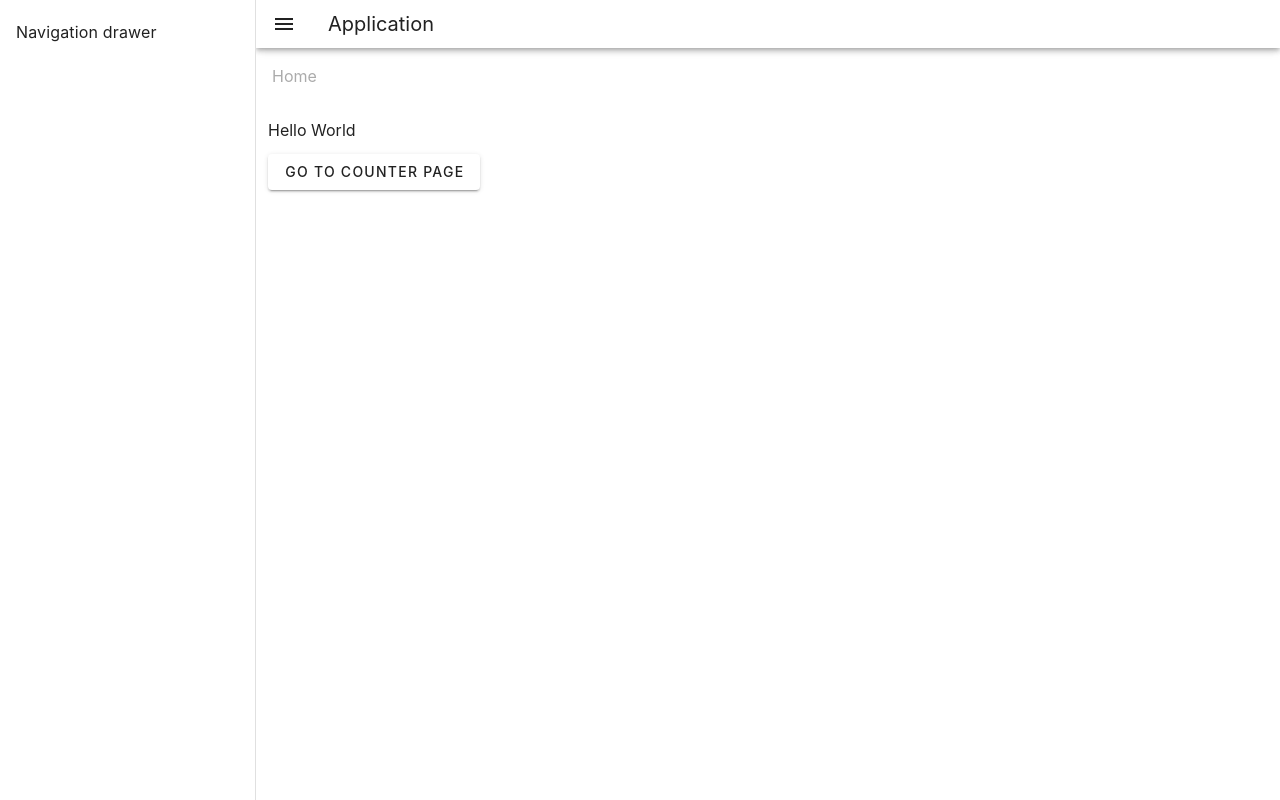
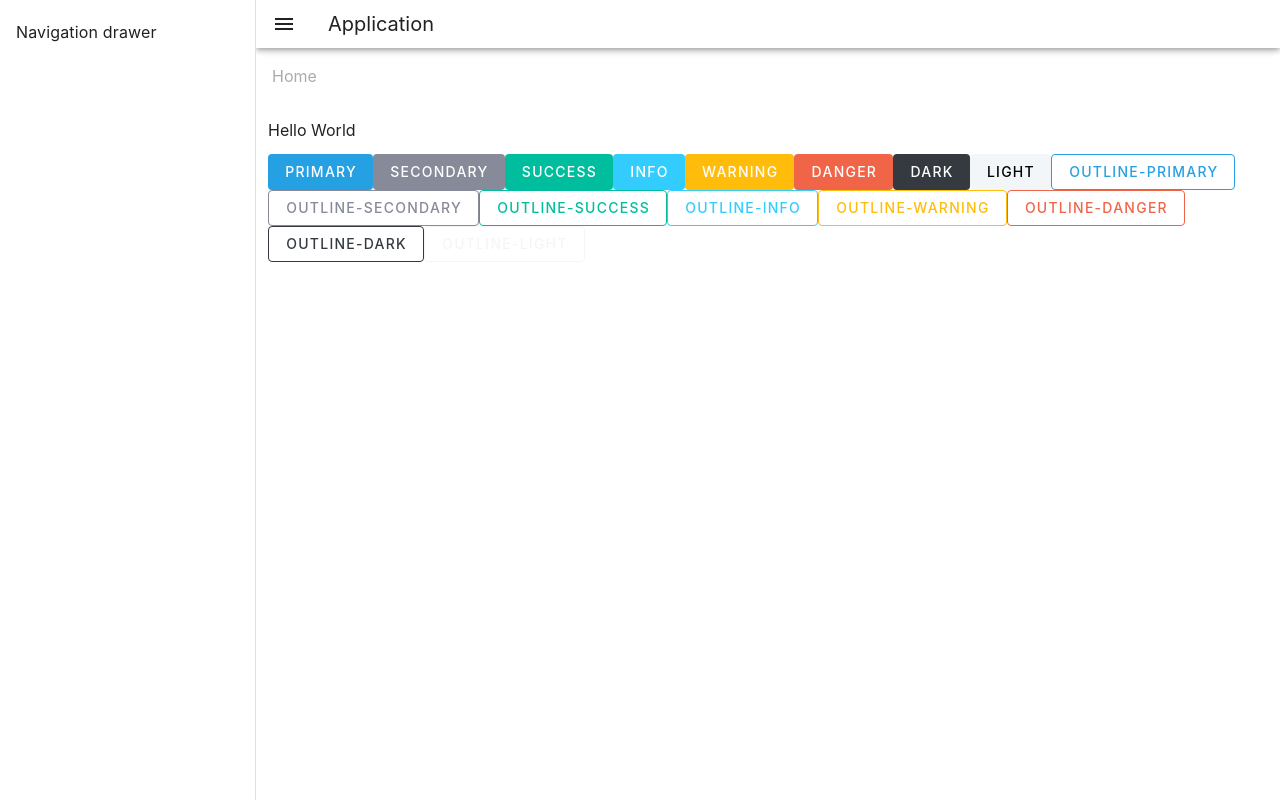
Before and after one commit to tuongdm157/Vue, a Vue app: page / in a window 1280 px wide. Built offline with nearby package versions, Linux system fonts and the light colour scheme.

Commit message:
create common button

```diff
--- a/package.json
+++ b/package.json
@@ -19,6 +19,7 @@
   "devDependencies": {
     "@types/node": "^18.15.11",
     "@vitejs/plugin-vue": "^4.0.0",
+    "sass": "^1.75.0",
     "typescript": "^4.9.3",
     "vite": "^4.1.0",
     "vue-tsc": "^1.0.24"
--- /dev/null
+++ b/src/components/BButton.vue
@@ -0,0 +1,186 @@
+<script setup lang="ts">
+defineProps<{
+  variant:
+    | "primary"
+    | "secondary"
+    | "success"
+    | "info"
+    | "warning"
+    | "danger"
+    | "dark"
+    | "light"
+    | "outline-primary"
+    | "outline-secondary"
+    | "outline-success"
+    | "outline-info"
+    | "outline-warning"
+    | "outline-danger"
+    | "outline-dark"
+    | "outline-light";
+}>();
+</script>
+
+<template>
+  <v-btn :class="`btn btn--${variant}`">{{ variant }}</v-btn>
+</template>
+
+<style scoped lang="scss">
+.btn {
+  box-shadow: none;
+}
+
+.btn--primary {
+  background-color: var(--primary);
+  color: white;
+
+  &:hover {
+    color: white;
+    background-color: var(--primary-hover);
+  }
+}
+
+.btn--secondary {
+  background-color: var(--secondary);
+  color: white;
+
+  &:hover {
+    color: white;
+    background-color: var(--secondary-hover);
+  }
+}
+
+.btn--success {
+  background-color: var(--success);
+  color: white;
+
+  &:hover {
+    color: white;
+    background-color: var(--success-hover);
+  }
+}
+
+.btn--info {
+  background-color: var(--info);
+  color: white;
+
+  &:hover {
+    color: white;
+    background-color: var(--info-hover);
+  }
+}
+
+.btn--warning {
+  background-color: var(--warning);
+  color: white;
+
+  &:hover {
+    color: white;
+    background-color: var(--warning-hover);
+  }
+}
+
+.btn--danger {
+  background-color: var(--danger);
+  color: white;
+
+  &:hover {
+    color: white;
+    background-color: var(--danger-hover);
+  }
+}
+
+.btn--dark {
+  background-color: var(--dark);
+  color: white;
+}
+
+.btn--light {
+  background-color: var(--light);
+  color: black;
+
+  &:hover {
+    color: white;
+    background-color: var(--light-hover);
+  }
+}
+
+.btn--outline-primary {
+  border: var(--btn-border-width) solid var(--primary);
+  color: var(--primary);
+
+  &:hover {
+    color: white;
+    background-color: var(--primary-hover);
+  }
+}
+
+.btn--outline-secondary {
+  border: var(--btn-border-width) solid var(--secondary);
+  color: var(--secondary);
+
+  &:hover {
+    color: white;
+    background-color: var(--secondary-hover);
+  }
+}
+
+.btn--outline-success {
+  border: var(--btn-border-width) solid var(--success);
+  color: var(--success);
+
+  &:hover {
+    color: white;
+    background-color: var(--success-hover);
+  }
+}
+
+.btn--outline-info {
+  border: var(--btn-border-width) solid var(--info);
+  color: var(--info);
+
+  &:hover {
+    color: white;
+    background-color: var(--info-hover);
+  }
+}
+
+.btn--outline-warning {
+  border: var(--btn-border-width) solid var(--warning);
+  color: var(--warning);
+
+  &:hover {
+    color: white;
+    background-color: var(--warning-hover);
+  }
+}
+
+.btn--outline-danger {
+  border: var(--btn-border-width) solid var(--danger);
+  color: var(--danger);
+
+  &:hover {
+    color: white;
+    background-color: var(--danger-hover);
+  }
+}
+
+.btn--outline-dark {
+  border: var(--btn-border-width) solid var(--dark);
+  color: var(--dark);
+
+  &:hover {
+    color: white;
+    background-color: var(--dark);
+  }
+}
+
+.btn--outline-light {
+  border: var(--btn-border-width) solid var(--light);
+  color: var(--light);
+
+  &:hover {
+    color: black;
+    background-color: var(--light);
+  }
+}
+</style>
--- a/src/style.css
+++ b/src/style.css
@@ -12,8 +12,26 @@
   -webkit-font-smoothing: antialiased;
   -moz-osx-font-smoothing: grayscale;
   -webkit-text-size-adjust: 100%;
+
+  --btn-border-width: 1px;
+
+  --primary: #25a0e2;
+  --secondary: #878a99;
+  --success: #00bd9d;
+  --info: #32ccff;
+  --warning: #ffbc0a;
+  --danger: #f06548;
+  --dark: #343a40;
+  --light: #f3f6f9;
+
+  --primary-hover: #1f88c0;
+  --secondary-hover: #737582;
+  --success-hover: #00a185;
+  --info-hover: #2badd9;
+  --warning-hover: #d9a009;
+  --danger-hover: #cc563d;
+  --light-hover: #ced4da;
 }
-
 
 .v-main {
   width: 100vw;
--- a/src/views/Home/HelloWorld.vue
+++ b/src/views/Home/HelloWorld.vue
@@ -1,25 +1,38 @@
 <script setup lang="ts">
 import router from "../../router/router";
 import Breadcrumbs from "../../components/Breadcrumbs.vue";
+import BButton from "../../components/BButton.vue";
 
-defineProps<{ }>()
+defineProps<{}>();
 
 const goToCounterPage = () => {
-    router.push("/counter")
-}
+  router.push("/counter");
+};
 </script>
 
 <template>
-    <div>
-        <Breadcrumbs :items="['Home']"/>
-        <div class="pa-3">
-            <div class="mb-3">Hello World</div>
-            <v-btn @click="goToCounterPage">
-                Go to counter page
-            </v-btn>
-        </div>
+  <div>
+    <Breadcrumbs :items="['Home']" />
+    <div class="pa-3">
+      <div class="mb-3">Hello World</div>
+      <BButton variant="primary" />
+      <BButton variant="secondary" />
+      <BButton variant="success" />
+      <BButton variant="info" />
+      <BButton variant="warning" />
+      <BButton variant="danger" />
+      <BButton variant="dark" />
+      <BButton variant="light" />
+      <BButton variant="outline-primary" />
+      <BButton variant="outline-secondary" />
+      <BButton variant="outline-success" />
+      <BButton variant="outline-info" />
+      <BButton variant="outline-warning" />
+      <BButton variant="outline-danger" />
+      <BButton variant="outline-dark" />
+      <BButton variant="outline-light" />
     </div>
+  </div>
 </template>
 
-<style scoped>
-</style>
+<style scoped></style>
```
Also changed, not shown: 1 other file (tests, documents, lock files or other folders). Lines whose indentation alone changed are shown as unchanged.
